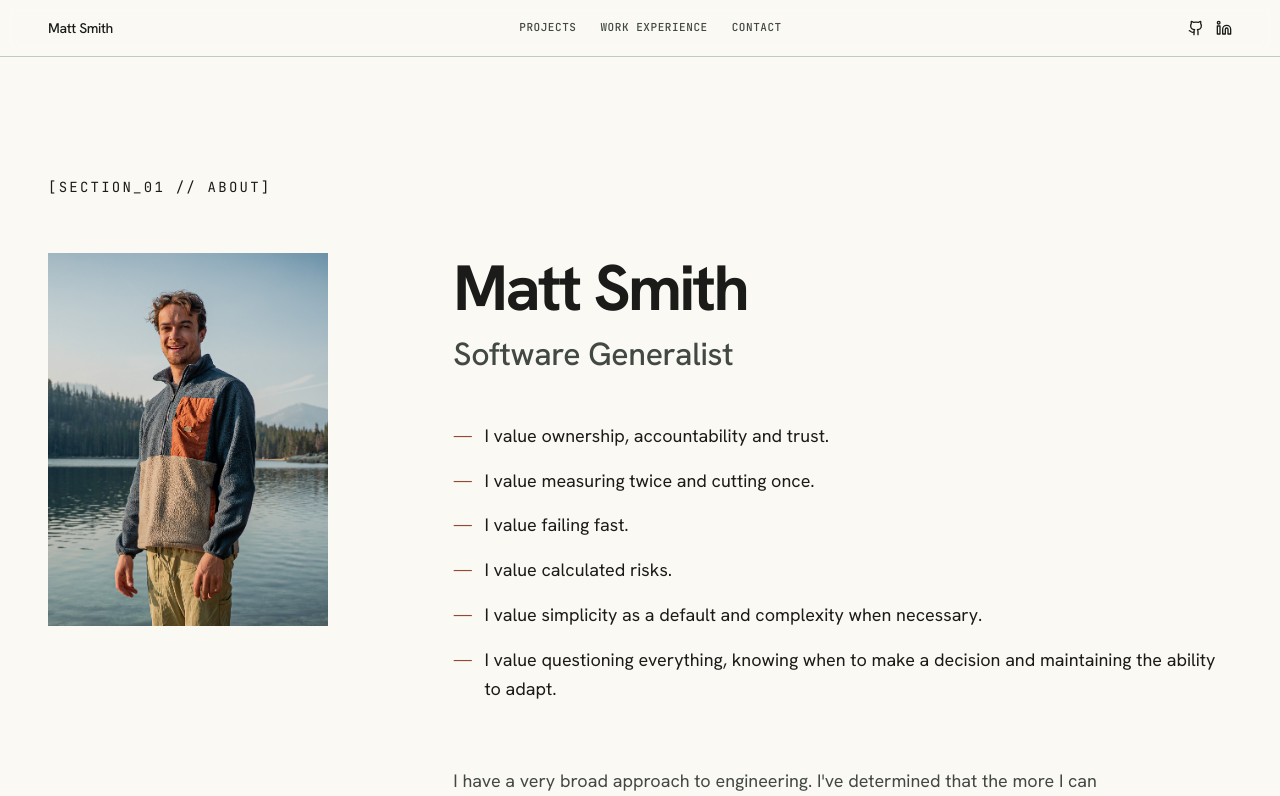
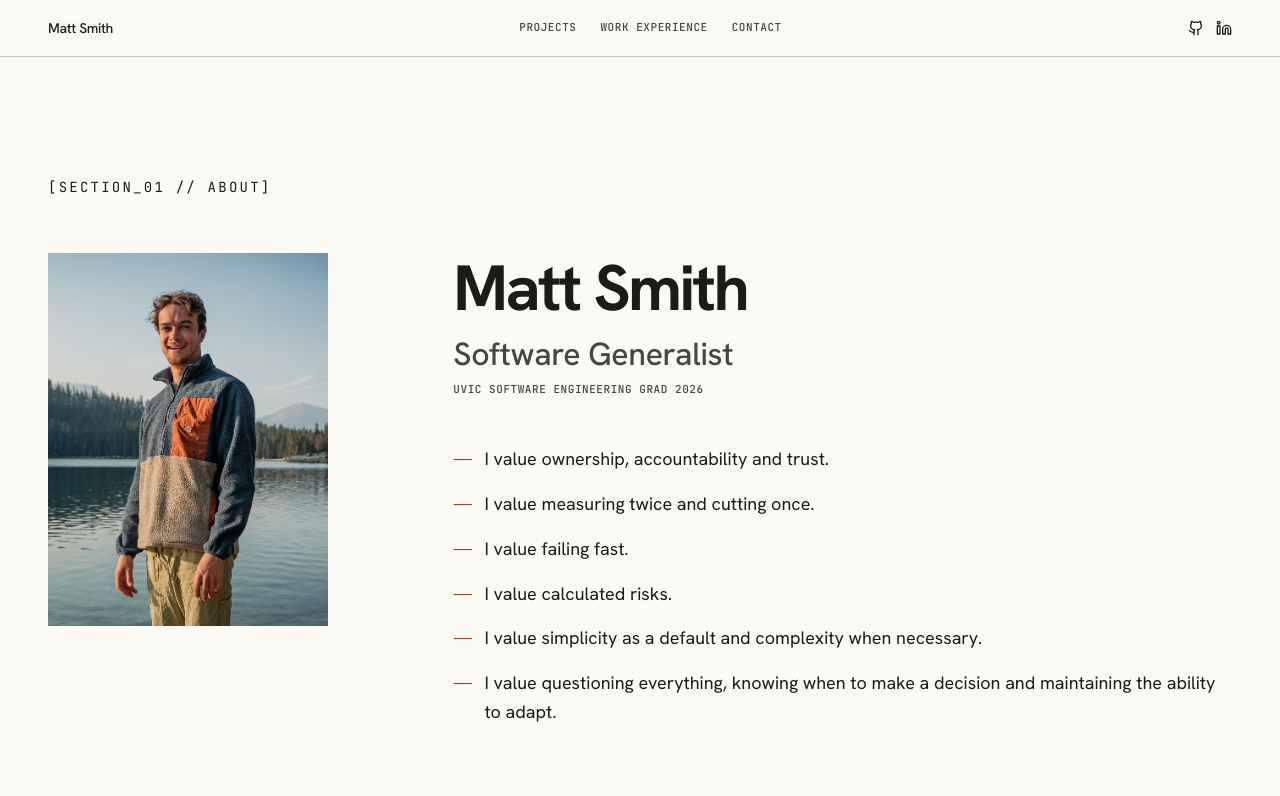
Before and after one commit to MatthewHightech/2026DevPortfolio, a Next.js app: page / in a window 1280 px wide. Shown: the top 796 px of the page. Built offline with nearby package versions, Linux system fonts and the light colour scheme.

Commit message:
New icon and subtitle

```diff
--- a/components/sections/heroSection.tsx
+++ b/components/sections/heroSection.tsx
@@ -46,7 +46,7 @@ export function HeroSection() {
           </motion.h1>
 
           <motion.p
-            className="text-headline-md mb-12 text-muted-foreground"
+            className="text-headline-md mb-2 text-muted-foreground"
             initial={prefersReducedMotion ? false : { opacity: 0, y: 12 }}
             animate={{ opacity: 1, y: 0 }}
             transition={{
@@ -55,6 +55,18 @@ export function HeroSection() {
             }}
           >
             Software Generalist
+          </motion.p>
+
+          <motion.p
+            className="text-mono-meta mb-12 text-muted-foreground"
+            initial={prefersReducedMotion ? false : { opacity: 0, y: 12 }}
+            animate={{ opacity: 1, y: 0 }}
+            transition={{
+              duration: prefersReducedMotion ? 0 : 0.45,
+              delay: prefersReducedMotion ? 0 : 0.14,
+            }}
+          >
+            UVic Software Engineering Grad 2026
           </motion.p>
 
           <motion.div
```
Also changed, not shown: app/icon.png, 1 other file (tests, documents, lock files or other folders).
